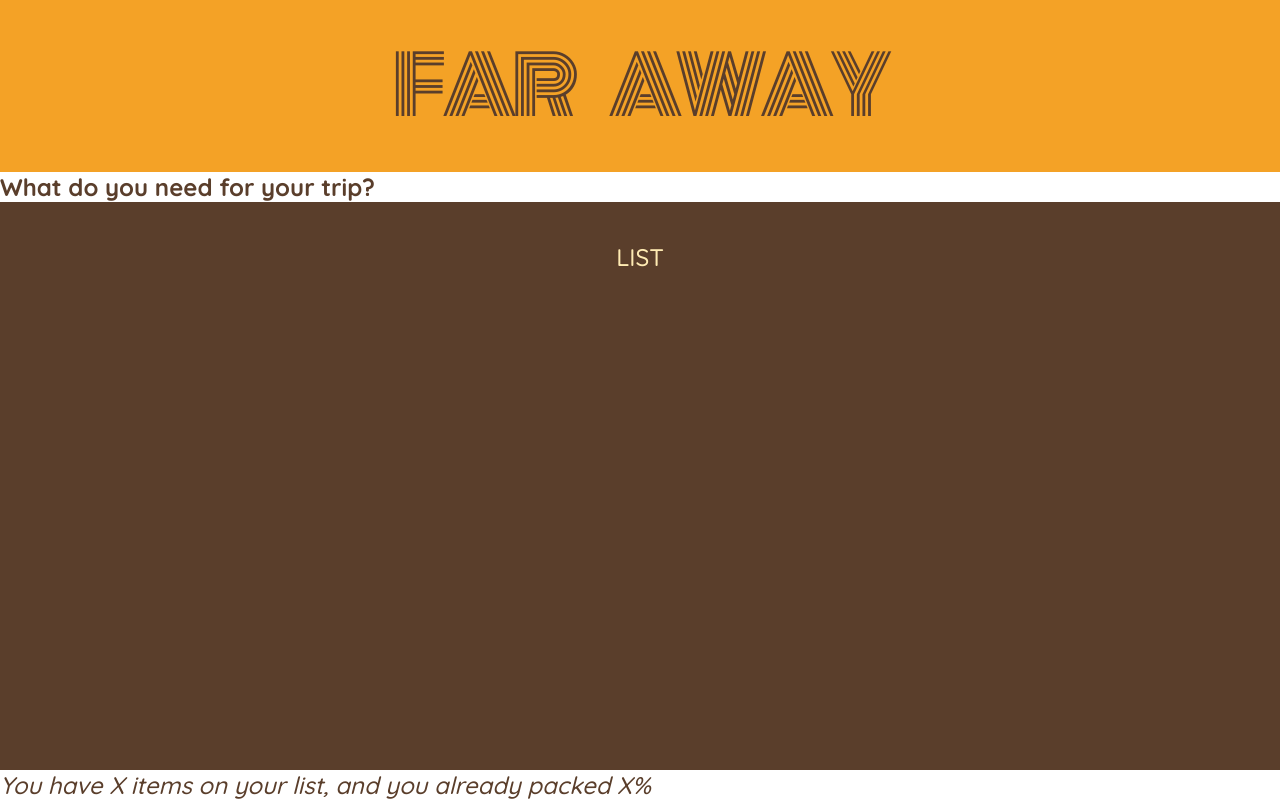
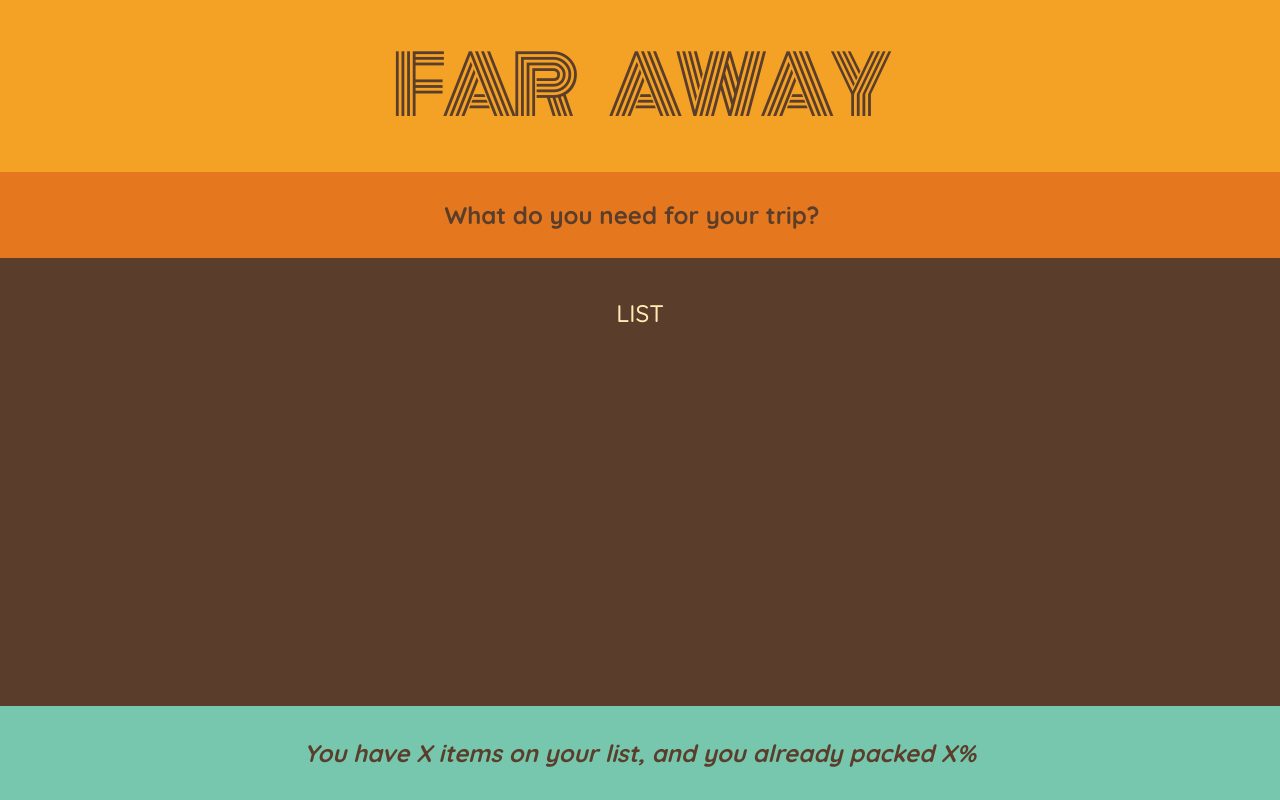
Before and after one commit to lizzach/travel-list, a React (Vite) app: page / in a window 1280 px wide. Built offline with nearby package versions, Linux system fonts and the light colour scheme.

Commit message:
Add classnames to Form and Stats

```diff
--- a/src/components/Form.tsx
+++ b/src/components/Form.tsx
@@ -1,7 +1,7 @@
-export default function Form() {
-    return (
-        <div>
-            <h3>What do you need for your trip?</h3>
-        </div>
-    );
+export default function Form(): JSX.Element {
+  return (
+    <div className="add-form">
+      <h3>What do you need for your trip?</h3>
+    </div>
+  );
 }
--- a/src/components/Stats.tsx
+++ b/src/components/Stats.tsx
@@ -1,6 +1,6 @@
 export default function Stats(): JSX.Element {
   return (
-    <footer>
+    <footer className="stats">
         <em>You have X items on your list, and you already packed X%</em>
     </footer>)
 }
```
